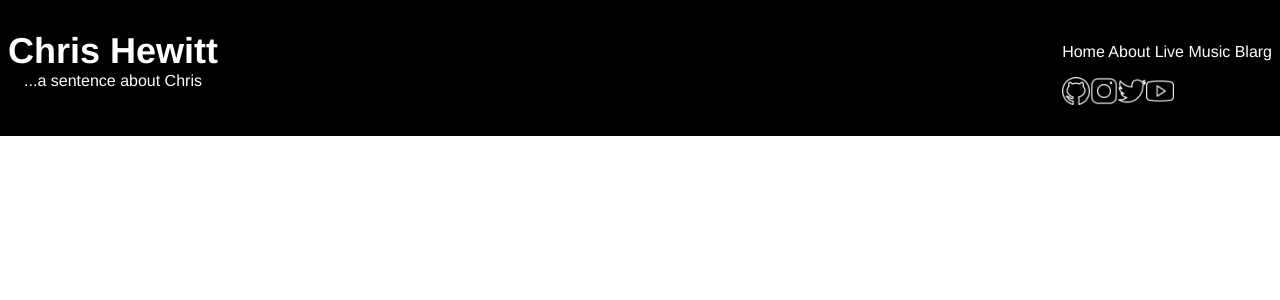
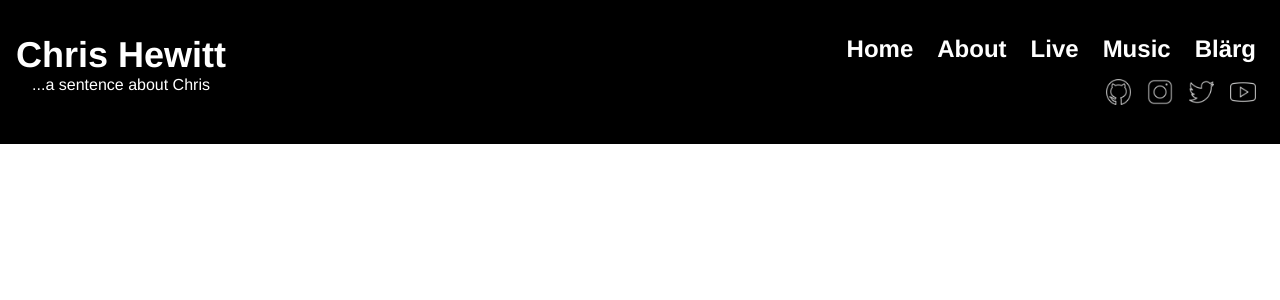
Before and after one commit to Henchworm/the_jazz_music_2_fe, a React (Create React App) app: page / in a window 1280 px wide. Shown: the top 300 px of the page. Built offline with nearby package versions, Linux system fonts and the light colour scheme.

Commit message:
Add styles to header

```diff
--- a/src/components/Header/Header.css
+++ b/src/components/Header/Header.css
@@ -4,9 +4,9 @@
   display: flex;
   justify-content: space-between;
   align-items: center;
-  height: 7.5rem;
+  height: 8rem;
   margin: -0.5rem -0.5rem 1rem -0.5rem;
-  padding: 0.5rem;
+  padding: 0.5rem 1rem;
 }
 
 .chris-container {
@@ -26,6 +26,75 @@
   margin-top: 0;
 }
 
+.links-container {
+  display: flex;
+  flex-direction: column;
+  justify-content: center;
+  align-items: end;
+}
+
+.links {
+  font-size: 1.5rem;
+  font-weight: 700;
+  margin: 0 0.5rem 1rem 0.5rem;
+}
+
+.link {
+  margin-left: 1.5rem;
+  transition: 0.25s;
+}
+
+.link:hover {
+  cursor: pointer;
+  transition: 0.25s;
+}
+
+.home:hover {
+  color: #ff0558;
+  text-shadow:
+      1.5px 0.5px 0.25px #d92668,
+      2px 1px 0.25px #670eb8;
+}
+
+.about:hover {
+  color: #f9672b;
+    text-shadow:
+      1.5px 0.5px 0 #d92668,
+      2px 1px 0 #670eb8;
+}
+
+.live:hover {
+  color: #fdd913;
+   text-shadow:
+      1.5px 0.5px 0 #ff0558,
+      2px 1px 0 #670eb8;
+}
+
+.music:hover {
+  color: #01dbc5;
+  text-shadow:
+      1.5px 0.5px 0 #f1185c,
+      2px 1px 0 #670eb8;
+}
+
+.blarg:hover {
+  color: #03a1c3;
+  text-shadow:
+      1.5px 0.5px 0 #d92668,
+      2px 1px 0 #670eb8;
+}
+
 .icons img {
-  height: 1.75rem;
+  height: 1.6rem;
+  margin: 0 0.5rem;
+  opacity: 0.75;
+  transition: 0.25s;
 }
+
+.icons img:hover {
+  background-color: #670eb8;
+  border-radius: 50% 20% / 10% 20%;
+  cursor: pointer;
+  opacity: 1;
+  transition: 0.25s;
+}
--- a/src/components/Header/Header.js
+++ b/src/components/Header/Header.js
@@ -13,12 +13,18 @@ function Header() {
         <p className="chris-bio">...a sentence about Chris</p>
       </div>
       <div className="links-container">
-        <p>Home About Live Music Blarg</p>
+        <div className="links">
+          <span className="link home">Home</span>
+          <span className="link about">About</span>
+          <span className="link live">Live</span>
+          <span className="link music">Music</span>
+          <span className="link blarg">Blärg</span>
+        </div>
         <div className="icons">
-          <img src={github} />
-          <img src={insta} />
-          <img src={twitter} />
-          <img src={youtube} />
+          <img src={github} alt="github icon outlined in white"/>
+          <img src={insta} alt="instagram icon outlined in white"/>
+          <img src={twitter} alt="twitter icon outlined in white"/>
+          <img src={youtube} alt="youtube icon outlined in white"/>
         </div>
       </div>
     </nav>
```
